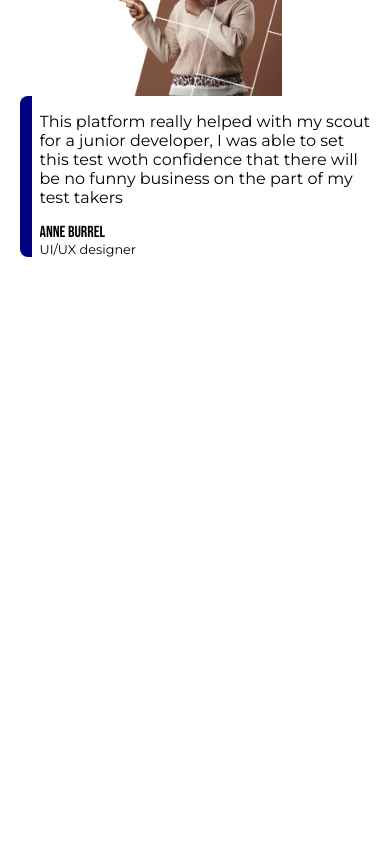
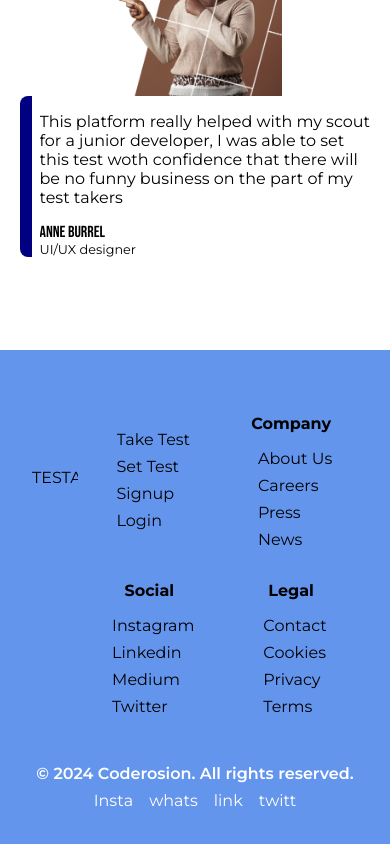
Before and after one commit to dhani-el/test-portal, a React (Vite) app: page / in a window 390 px wide. Shown: the part 2339-3183 px from the top of the page. Before the commit the page ends 2625 px from the top, so only its background shows below. Built offline with nearby package versions, Linux system fonts and the light colour scheme.

Commit message:
implement footer component for mobile view

```diff
--- a/src/01 Home/Jsx/components.jsx
+++ b/src/01 Home/Jsx/components.jsx
@@ -15,7 +15,7 @@ export function Navigation(){
 }
 
 function Logo(){
-    return <motion.div>
+    return <motion.div id="logoContainer">
                 <motion.p>
                     TESTAL
                 </motion.p>
@@ -211,3 +211,58 @@ function Atestimonial({imgLinks,words,name,role}){
                 </motion.div>
             </motion.div>
 }
+
+
+export function Footer(){
+    return <motion.div id="footerContainer">
+                <motion.div id="footerMainSection">
+                    <Logo/>
+                    <FooterCategories/>
+                </motion.div>
+                <BottomFooterBand/>
+            </motion.div>
+}
+
+function FooterCategories(){
+    return <motion.div id="footerCategoriesContainer">
+                <FooterCategory header="" subContents={["Take Test","Set Test","Signup","Login"]} />
+                <FooterCategory header="Company" subContents={["About Us","Careers","Press","News"]} />
+                <FooterCategory header="Social" subContents={["Instagram","Linkedin","Medium","Twitter"]} />
+                <FooterCategory header="Legal" subContents={["Contact","Cookies","Privacy","Terms"]} />
+            </motion.div>
+}
+
+function FooterCategory({header,subContents = []}){
+    return <motion.div id="footerCategoryContainer">
+                <motion.p id="categoryHeading">
+                    {header}
+                </motion.p>
+                <motion.div id="bodyContent">
+                    {
+                        subContents.map(content => {
+                                return <motion.p>
+                                            {content}
+                                        </motion.p>
+                        })
+                    }
+                </motion.div>
+    </motion.div>
+}
+
+function BottomFooterBand(){
+    return <motion.div id="bottomFooterBandContainer">
+                <motion.p id="rightsP">
+                    © 2024 Coderosion. All rights reserved.
+                </motion.p>
+                <FooterSocials/>
+            </motion.div>
+}
+
+function FooterSocials(){
+    return <motion.div id="footerSocialsContainer" >
+                <motion.span>Insta</motion.span>
+                <motion.span>whats</motion.span>
+                <motion.span>link</motion.span>
+                <motion.span>twitt</motion.span>
+            </motion.div>
+}
--- a/src/01 Home/Jsx/index.jsx
+++ b/src/01 Home/Jsx/index.jsx
@@ -1,5 +1,5 @@
 import { motion } from "framer-motion";
-import { Navigation, Intro, Success, Benefit, Testimonial } from "./components";
+import { Navigation, Intro, Success, Benefit, Testimonial, Footer } from "./components";
 
 
 
@@ -10,5 +10,6 @@ export default function Home(){
                     <Success/>
                     <Benefit/>
                     <Testimonial/>
+                    <Footer/>
     </motion.div>
 }
--- a/src/01 Home/Styles/components/index.css
+++ b/src/01 Home/Styles/components/index.css
@@ -246,6 +246,60 @@ body {
   font-size: 0.8rem;
 }
 
+#footerContainer {
+  width: 100%;
+  padding: 4rem 2rem;
+  margin-top: 4rem;
+  background-color: cornflowerblue;
+}
+#footerContainer #footerMainSection {
+  width: 100%;
+  display: flex;
+  justify-content: space-between;
+  padding-bottom: 2rem;
+}
+#footerContainer #footerMainSection #logoContainer {
+  padding-top: 3.4rem;
+}
+#footerContainer #footerMainSection #footerCategoriesContainer {
+  display: flex;
+  flex-wrap: wrap;
+  gap: 1rem;
+  justify-content: end;
+}
+#footerContainer #footerMainSection #footerCategoriesContainer #footerCategoryContainer {
+  width: 45%;
+  display: flex;
+  flex-direction: column;
+  align-items: center;
+  padding-bottom: 1rem;
+}
+#footerContainer #footerMainSection #footerCategoriesContainer #footerCategoryContainer #categoryHeading {
+  padding-right: 0.5rem;
+  padding-bottom: 1rem;
+  font-weight: 700;
+}
+#footerContainer #footerMainSection #footerCategoriesContainer #footerCategoryContainer #bodyContent {
+  display: flex;
+  flex-direction: column;
+  gap: 0.5rem;
+}
+#footerContainer #bottomFooterBandContainer {
+  width: 100%;
+  display: flex;
+  flex-direction: column;
+  gap: 0.5rem;
+  align-items: center;
+  color: white;
+}
+#footerContainer #bottomFooterBandContainer #rightsP {
+  font-weight: 600;
+}
+#footerContainer #bottomFooterBandContainer #footerSocialsContainer {
+  display: flex;
+  gap: 1rem;
+}
+
 @media (orientation: landscape) {
   #NavigationContainer {
     padding: 2rem 5rem;
--- a/src/01 Home/Styles/components/index.scss
+++ b/src/01 Home/Styles/components/index.scss
@@ -246,7 +246,59 @@ body{
     }
 }
 
-
+#footerContainer{
+    width: 100%;
+    padding: 4rem 2rem;
+    margin-top: 4rem;
+    background-color: cornflowerblue;
+    #footerMainSection{
+        width: 100%;
+        display: flex;
+        justify-content: space-between;
+        padding-bottom: 2rem;
+        #logoContainer{
+            padding-top: 3.4rem;
+        }
+        #footerCategoriesContainer{
+            display: flex;
+            flex-wrap: wrap;
+            gap: 1rem;
+            justify-content: end;
+            #footerCategoryContainer{
+                width: 45%;
+                display: flex;
+                flex-direction: column;
+                align-items: center;
+                padding-bottom: 1rem;
+                #categoryHeading{
+                    padding-right: 0.5rem;
+                    padding-bottom: 1rem;
+                    font-weight: 700;
+                }
+                #bodyContent{
+                    display: flex;
+                    flex-direction: column;
+                    gap: 0.5rem;
+                }
+            }
+        }
+    }
+    #bottomFooterBandContainer{
+        width: 100%;
+        display: flex;
+        flex-direction: column;
+        gap: 0.5rem;
+        align-items: center;
+        color: white;
+        #rightsP{
+            font-weight: 600;
+        }
+        #footerSocialsContainer{
+            display: flex;
+            gap: 1rem;
+        }
+    }
+}
 
 @media (orientation: "landscape"){
 
```
Also changed, not shown: 1 other file (tests, documents, lock files or other folders).
